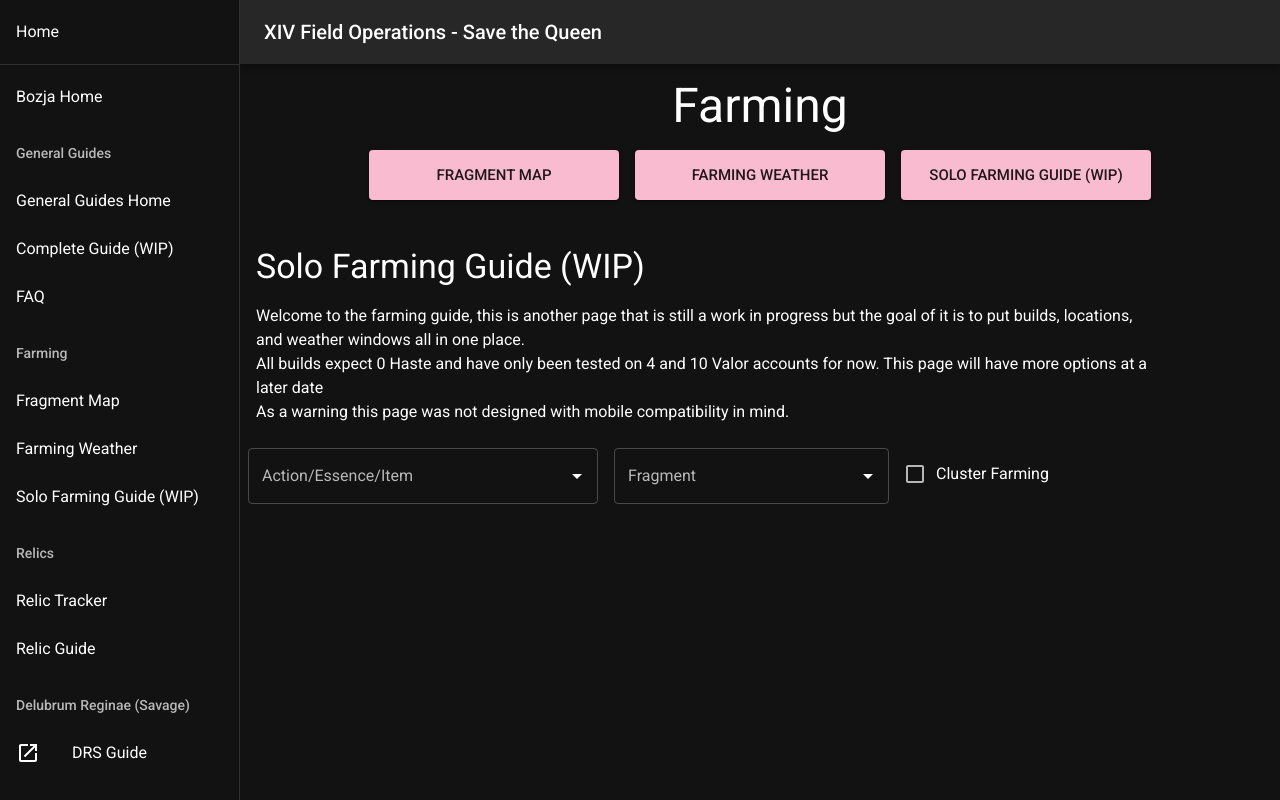
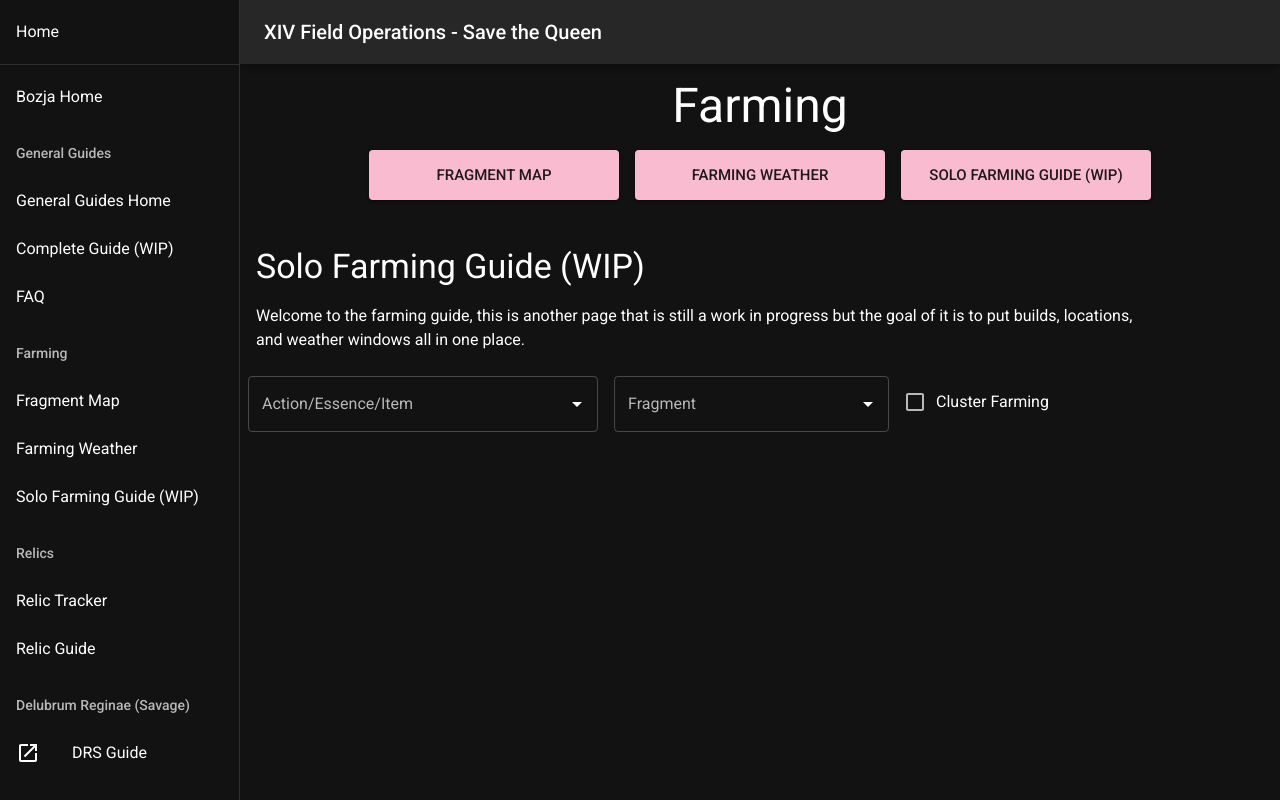
Before and after one commit to ClassicRagu/xivfo, a Next.js app: page /bozja/Farming/Farming_Guide in a window 1280 px wide. Built offline with nearby package versions, Linux system fonts and the light colour scheme; what @mui/material-nextjs would draw is missing.

Commit message:
remove some text

```diff
--- a/src/app/bozja/Farming/Farming_Guide/layout.tsx
+++ b/src/app/bozja/Farming/Farming_Guide/layout.tsx
@@ -17,9 +17,7 @@ export default function Home(props: { children: React.ReactNode }) {
             Solo Farming Guide (WIP)
           </Typography>
           <Typography component="p" sx={{ mb: 2 }}>
-            Welcome to the farming guide, this is another page that is still a work in progress but the goal of it is to put builds, locations, and weather windows all in one place. <br/>
-            All builds expect 0 Haste and have only been tested on 4 and 10 Valor accounts for now. This page will have more options at a later date <br />
-            As a warning this page was not designed with mobile compatibility in mind.
+            Welcome to the farming guide, this is another page that is still a work in progress but the goal of it is to put builds, locations, and weather windows all in one place.
           </Typography>
         </div>
       </div>
```
